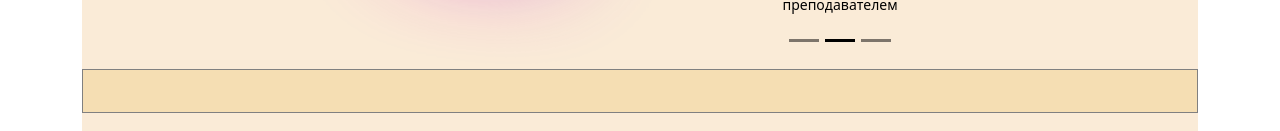
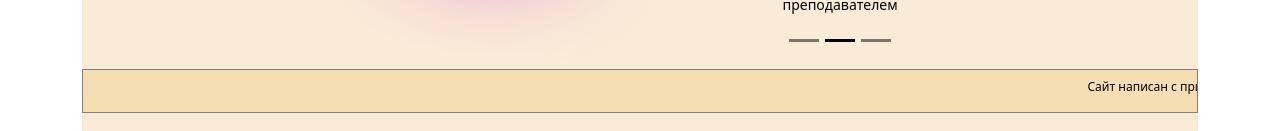
Before and after one commit to Vichislav/React_card, a React (Create React App) app: page / in a window 1280 px wide. Shown: the part 356-487 px from the top of the page. Built offline with nearby package versions, Linux system fonts and the light colour scheme.

Commit message:
add hover for card

```diff
--- a/src/css/home.css
+++ b/src/css/home.css
@@ -124,7 +124,14 @@
     position: relative;
     left: -70%;
     animation-name: BeltTextAnimation;
-    animation-duration: 15s;
+    animation-duration: 20s;
+    animation-iteration-count: infinite;
+}
+
+@media only screen and (max-width: 1100px) {
+    .beltText {
+        animation-duration: 14s;
+    }
 }
 
 @keyframes BeltTextAnimation {
@@ -134,6 +141,10 @@
     100% {
         left: 170%;
     }
+}
+
+.beltText:hover{
+    animation-play-state: paused;
 }
 /*******************************CONTACT**************************************/
 .wrapContact {
@@ -301,6 +312,10 @@
     height: 528px;
     background-color: #565e64;
 }
+
+.wrapStudyRowItemLeft:hover, .wrapStudyRowItemLeft:focus, .wrapStudyRowItemLeft:active{
+    box-shadow: 12px 12px 2px 1px rgba(0, 0, 255, .2);
+}
 .wrapStudyRowItemImg {
     margin-top: 5px;
     width: 250px;
@@ -316,6 +331,10 @@
     width: 270px;
     height: 528px;
     background-color: #bacbe6;
+}
+
+.wrapStudyRowItemRight:hover, .wrapStudyRowItemRight:focus, .wrapStudyRowItemRight:active{
+    box-shadow: 12px 12px 2px 1px rgba(0, 0, 255, .2);
 }
 /**HEADER**/
 
```
